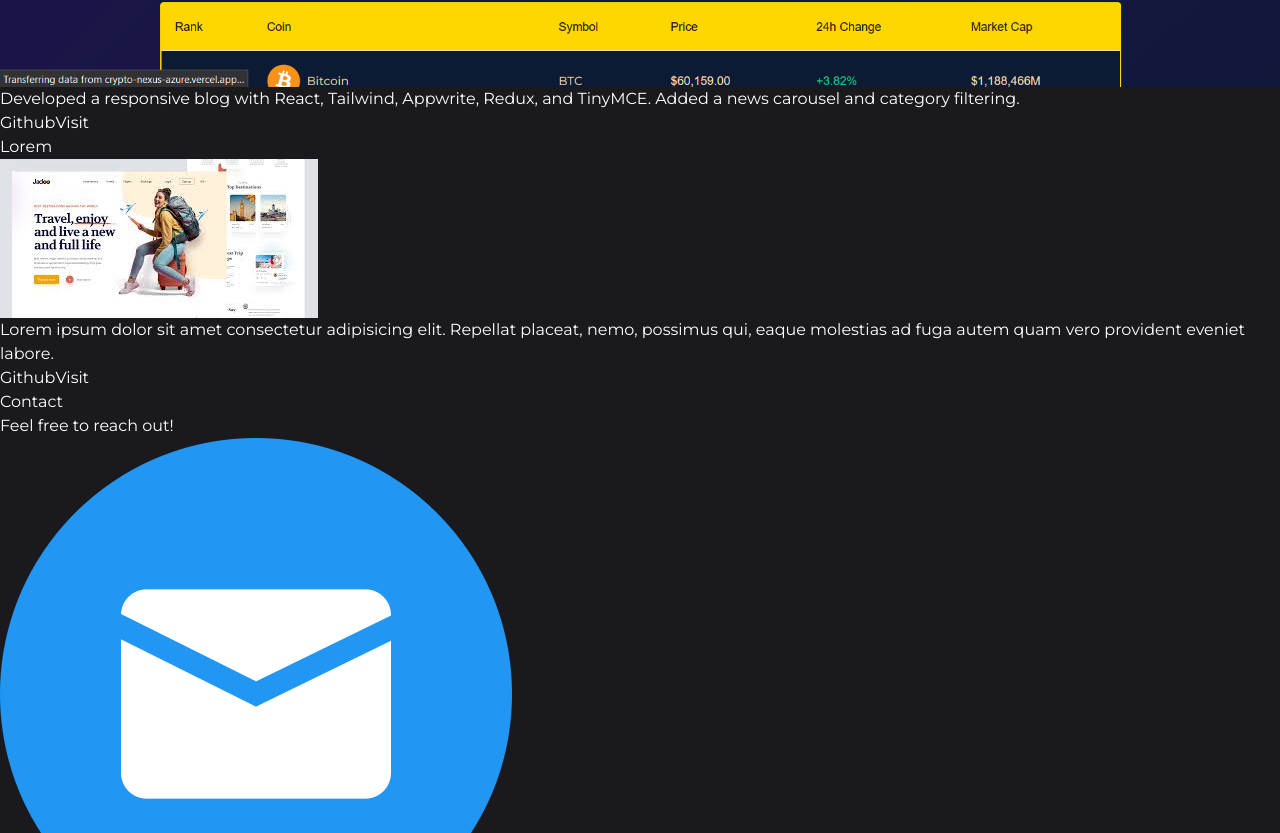
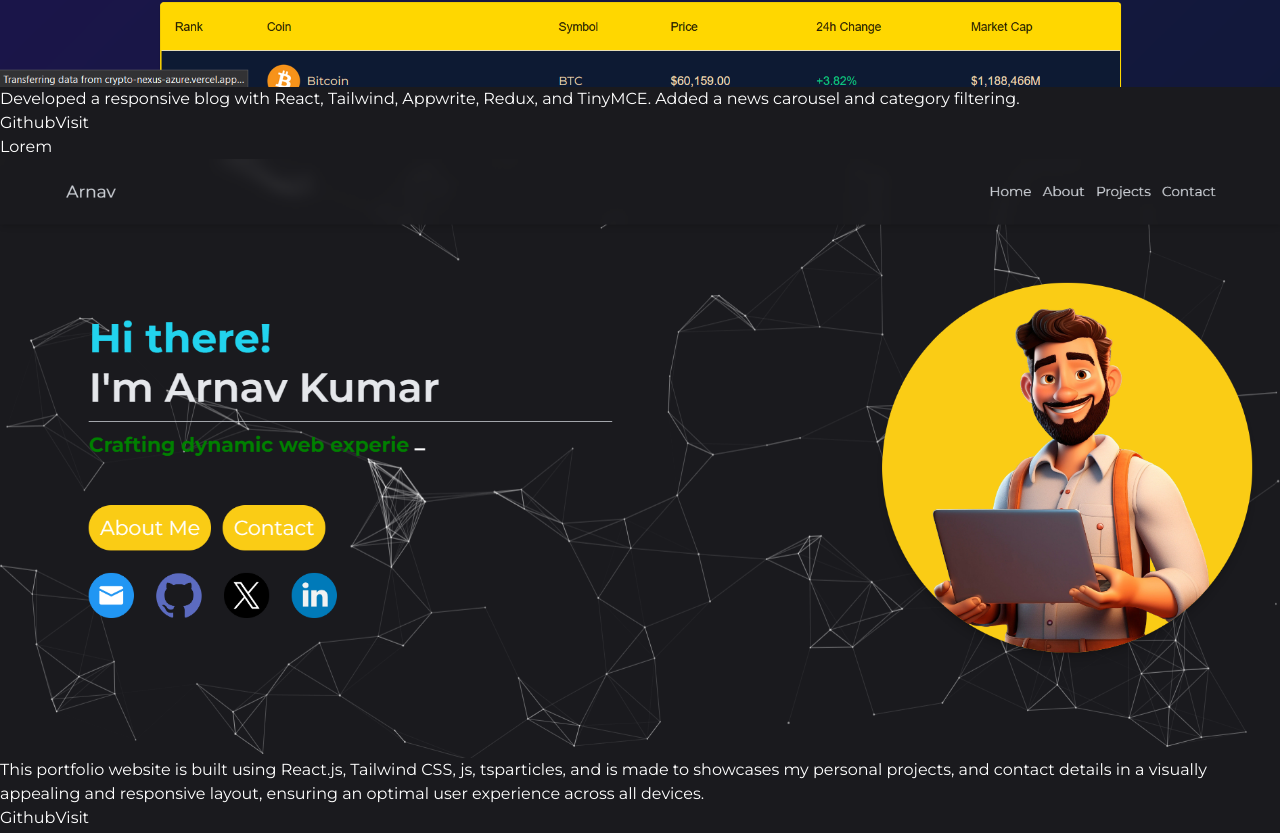
Before and after one commit to arnavkumar2k5/Portfolio, a React (Vite) app: page / in a window 1280 px wide. Shown: the part 5567-6400 px from the top of the page. Built offline with nearby package versions, Linux system fonts and the light colour scheme.

Commit message:
first commit

```diff
--- a/src/Components/Projects/Projects.jsx
+++ b/src/Components/Projects/Projects.jsx
@@ -85,17 +85,17 @@
         <div className="relative w-full md:w-[35rem] border-2 border-white rounded-lg shadow-lg overflow-hidden group transform transition-transform duration-500 hover:rotate-3">
           <h1 className="text-2xl p-3 bg-yellow-400 w-full">Lorem</h1>
           <img
-            src="/Project/Project-3.jpg"
+            src="/Project/Project-3.png"
             alt="Project thumbnail"
             className="w-full md:h-full bg-gray-900 transition-transform duration-500 group-hover:scale-110"
           />
           <div className="md:absolute md:inset-0 bg-gray-900 bg-opacity-75 p-5 md:opacity-0 md:group-hover:opacity-100 transition-opacity duration-500 flex flex-col justify-center items-center text-start">
             <p className="text-white mb-5 text-xl">
-              Lorem ipsum dolor sit amet consectetur adipisicing elit. Repellat placeat, nemo, possimus qui, eaque molestias ad fuga autem quam vero provident eveniet labore.
+            This portfolio website is built using React.js, Tailwind CSS, js, tsparticles, and is made to showcases my personal projects, and contact details in a visually appealing and responsive layout, ensuring an optimal user experience across all devices.
             </p>
             <div className="flex gap-3">
               <a
-                href="https://github.com/arnavkumar2k5"
+                href="https://github.com/arnavkumar2k5/Portfolio"
                 target="_blank"
                 rel="noopener noreferrer"
                 className="inline-block"
@@ -105,7 +105,7 @@
                 </button>
               </a>
               <a
-                href="/"
+                href="https://portfolio-six-gray-62.vercel.app/"
                 target="_blank"
                 rel="noopener noreferrer"
                 className="inline-block"
```
Also changed, not shown: public/Project/Project-3.png (added).
